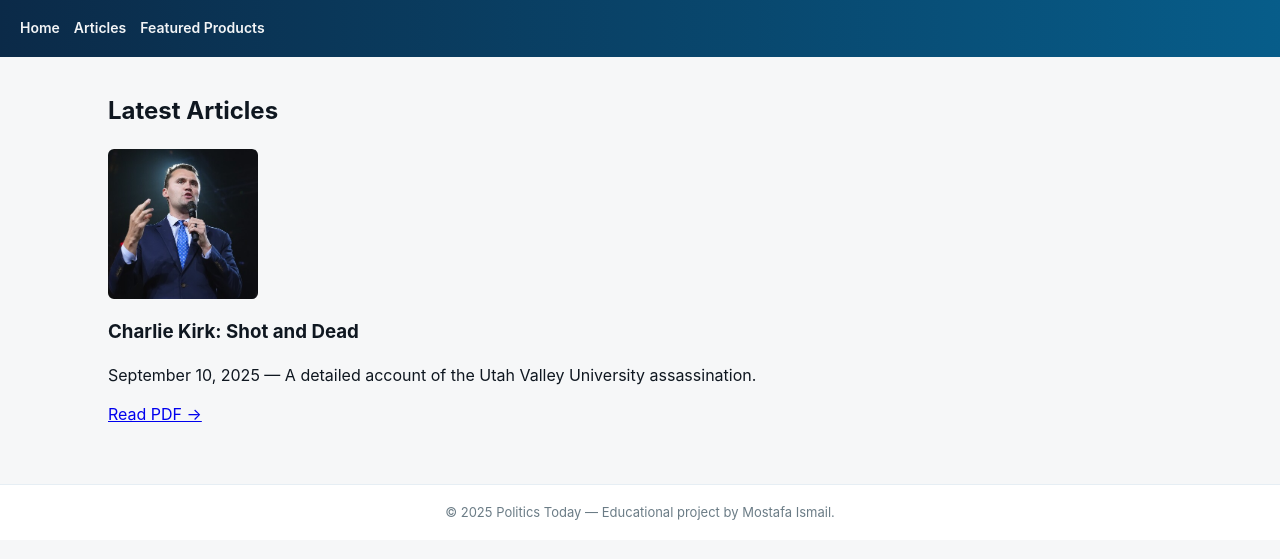
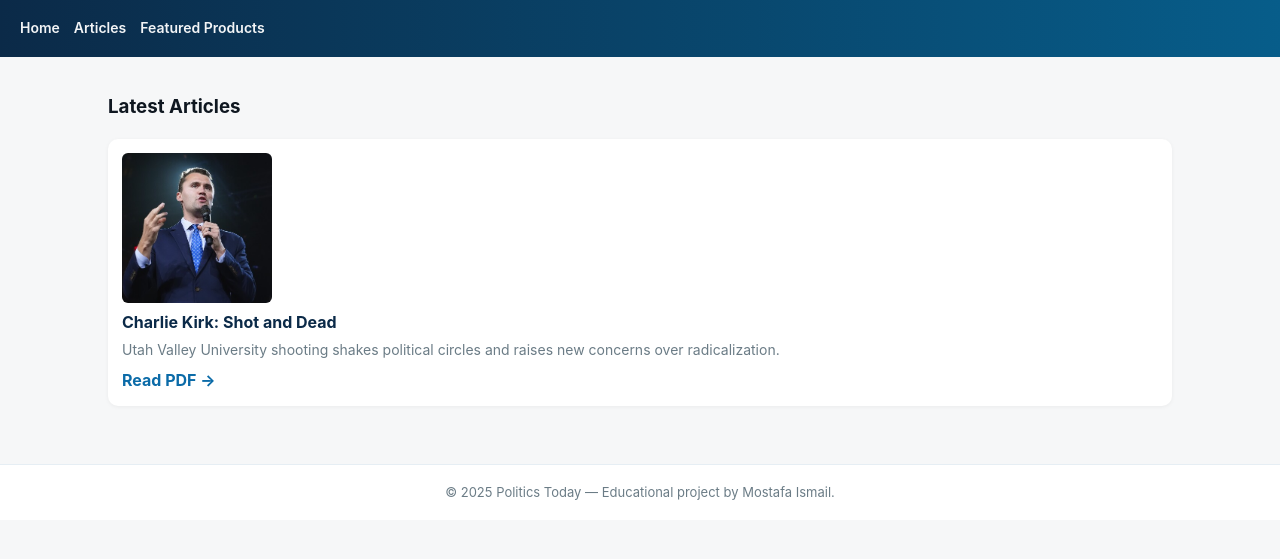
Before and after one commit to MPlightro/Politics-Today, a plain HTML site: page articles.html in a window 1280 px wide. Shown: the part 89-648 px from the top of the page. Drawn offline with Linux system fonts and the light colour scheme.

Commit message:
fixed some stuff

```diff
--- a/articles.html
+++ b/articles.html
@@ -31,14 +31,14 @@
   </header>
 
   <main class="container">
-    <h2>Latest Articles</h2>
-    <div class="articles-grid">
-      <article>
-        <img src="images/article1.jpeg" alt="Charlie Kirk news" />
-        <h3>Charlie Kirk: Shot and Dead</h3>
-        <p>September 10, 2025 — A detailed account of the Utah Valley University assassination.</p>
+    <h3>Latest Articles</h3>
+    <div class="cards">
+      <div class="card">
+        <img src="images/article1.jpeg" alt="Article 1">
+        <h4>Charlie Kirk: Shot and Dead</h4>
+        <p>Utah Valley University shooting shakes political circles and raises new concerns over radicalization.</p>
         <a href="pdfs/Kirk.pdf" target="_blank">Read PDF →</a>
-      </article>
+      </div>
     </div>
   </main>
 
--- a/style.css
+++ b/style.css
@@ -42,7 +42,7 @@
   border-radius: 6px;
   margin-bottom: 8px;
   display: block;
-  margin-left: auto;
+  margin-left: 0;
   margin-right: auto;
 }
 
@@ -170,7 +170,9 @@
   color: var(--muted);
   font-size: 13px;
 }
-
+footer{
+  margin-top: auto;
+}
 @media (max-width: 760px) {
   .hero {
     grid-template-columns: 1fr;
```
